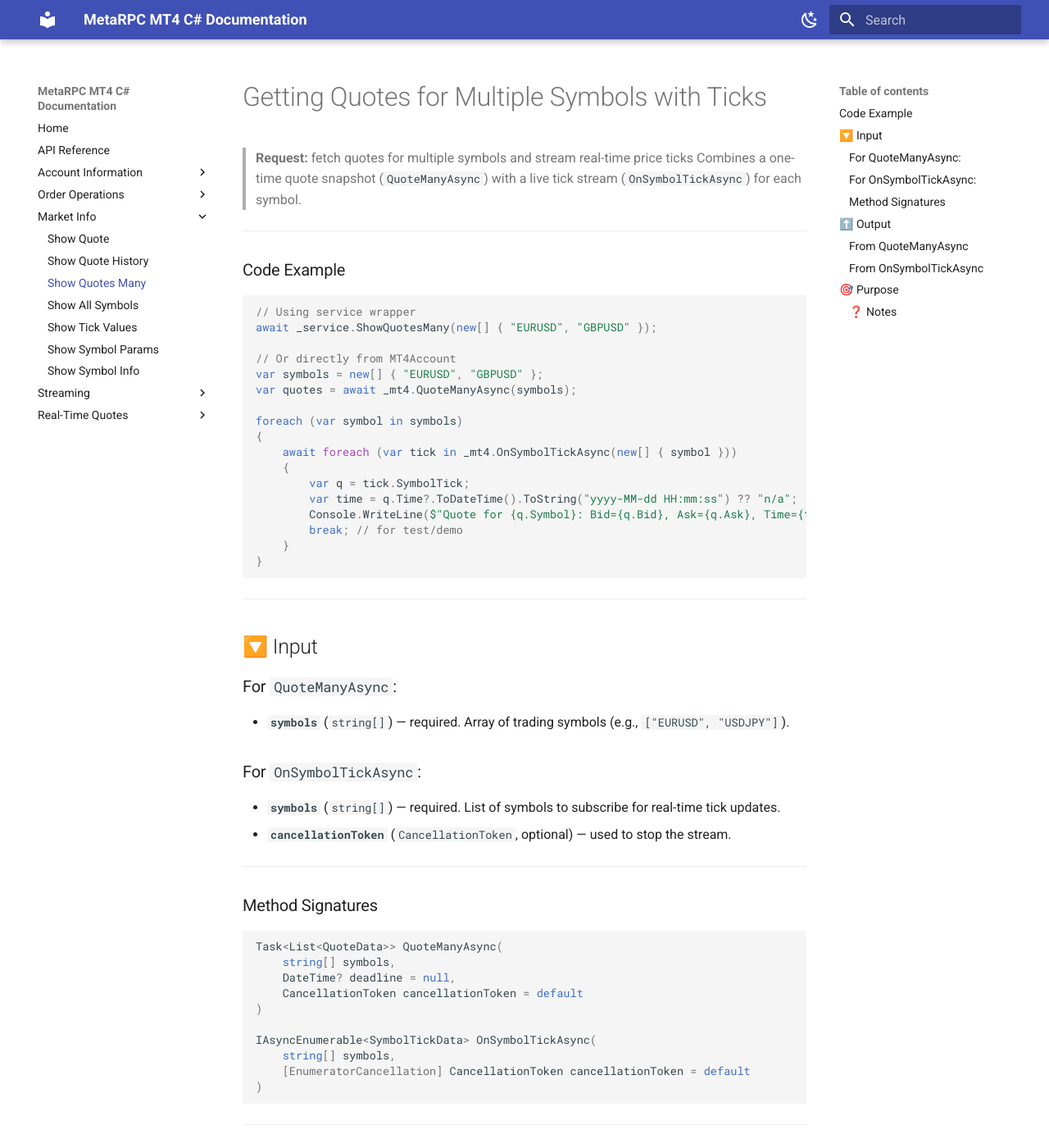
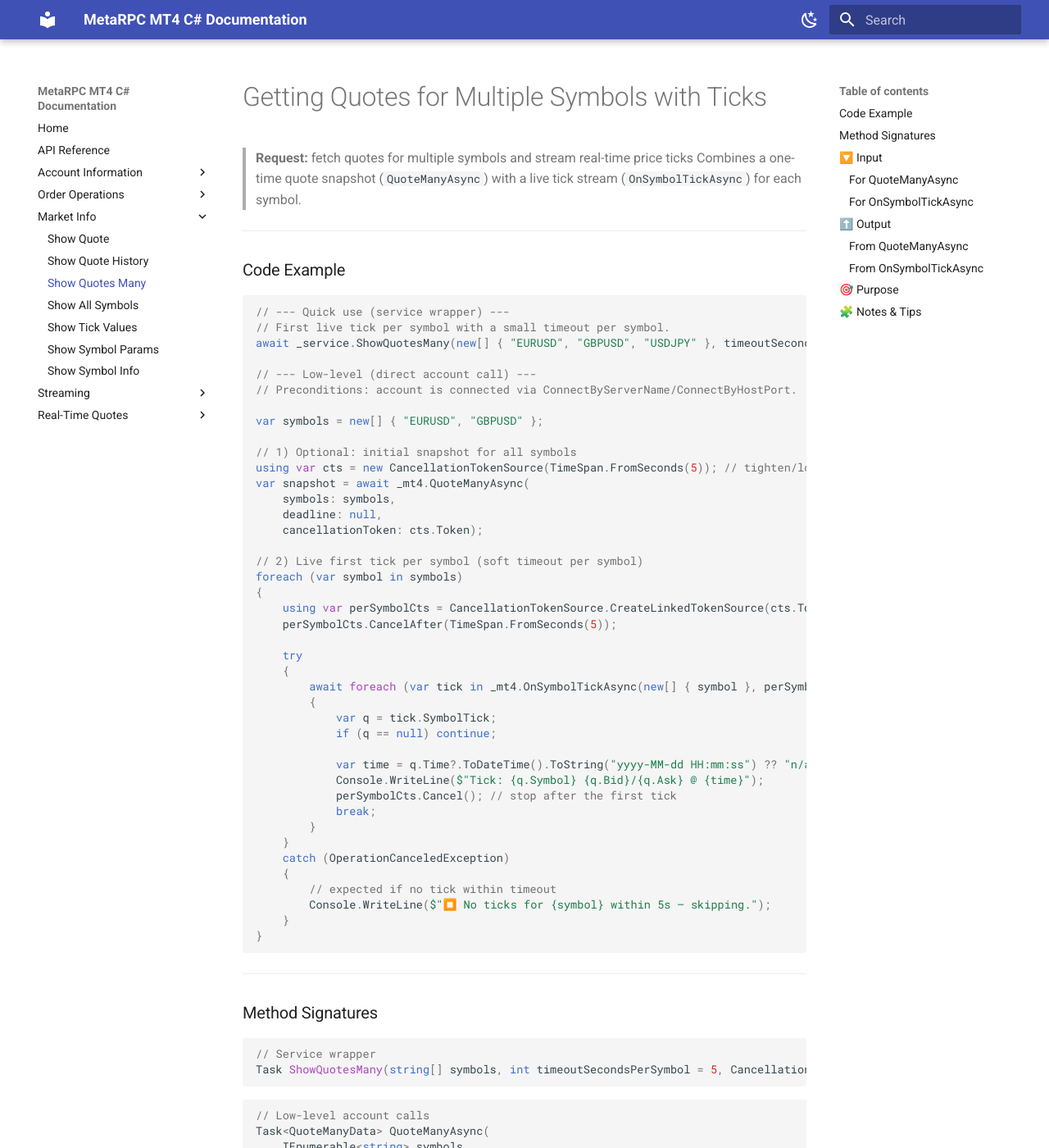
Before and after one commit to MetaRPC/CSharpMT4, an MkDocs documentation site: the page built from docs/Market Info/ShowQuotesMany.md, in a window 1280 px wide and 1400 px high. Shown: the whole window at 82% size. Built offline with MkDocs 1.6.1 and Material for MkDocs 9.7.7, drawn with Linux system fonts in a browser that asks for light colours; some of the changed text lies outside the part shown.

Commit message:
Update ShowQuotesMany.md

````diff
--- a/docs/Market Info/ShowQuotesMany.md
+++ b/docs/Market Info/ShowQuotesMany.md
@@ -8,54 +8,84 @@
 ### Code Example
 
 ```csharp
-// Using service wrapper
-await _service.ShowQuotesMany(new[] { "EURUSD", "GBPUSD" });
+// --- Quick use (service wrapper) ---
+// First live tick per symbol with a small timeout per symbol.
+await _service.ShowQuotesMany(new[] { "EURUSD", "GBPUSD", "USDJPY" }, timeoutSecondsPerSymbol: 5);
 
-// Or directly from MT4Account
+// --- Low-level (direct account call) ---
+// Preconditions: account is connected via ConnectByServerName/ConnectByHostPort.
+
 var symbols = new[] { "EURUSD", "GBPUSD" };
-var quotes = await _mt4.QuoteManyAsync(symbols);
 
+// 1) Optional: initial snapshot for all symbols
+using var cts = new CancellationTokenSource(TimeSpan.FromSeconds(5)); // tighten/loosen as you need
+var snapshot = await _mt4.QuoteManyAsync(
+    symbols: symbols,
+    deadline: null,
+    cancellationToken: cts.Token);
+
+// 2) Live first tick per symbol (soft timeout per symbol)
 foreach (var symbol in symbols)
 {
-    await foreach (var tick in _mt4.OnSymbolTickAsync(new[] { symbol }))
+    using var perSymbolCts = CancellationTokenSource.CreateLinkedTokenSource(cts.Token);
+    perSymbolCts.CancelAfter(TimeSpan.FromSeconds(5));
+
+    try
     {
-        var q = tick.SymbolTick;
-        var time = q.Time?.ToDateTime().ToString("yyyy-MM-dd HH:mm:ss") ?? "n/a";
-        Console.WriteLine($"Quote for {q.Symbol}: Bid={q.Bid}, Ask={q.Ask}, Time={time}");
-        break; // for test/demo
+        await foreach (var tick in _mt4.OnSymbolTickAsync(new[] { symbol }, perSymbolCts.Token))
+        {
+            var q = tick.SymbolTick;
+            if (q == null) continue;
+
+            var time = q.Time?.ToDateTime().ToString("yyyy-MM-dd HH:mm:ss") ?? "n/a";
+            Console.WriteLine($"Tick: {q.Symbol} {q.Bid}/{q.Ask} @ {time}");
+            perSymbolCts.Cancel(); // stop after the first tick
+            break;
+        }
+    }
+    catch (OperationCanceledException)
+    {
+        // expected if no tick within timeout
+        Console.WriteLine($"⏹️ No ticks for {symbol} within 5s — skipping.");
     }
 }
 ```
 
 ---
 
-## 🔽 Input
+### Method Signatures
 
-### For `QuoteManyAsync`:
+```csharp
+// Service wrapper
+Task ShowQuotesMany(string[] symbols, int timeoutSecondsPerSymbol = 5, CancellationToken ct = default);
+```
 
-* **`symbols`** (`string[]`) — required. Array of trading symbols (e.g., `["EURUSD", "USDJPY"]`).
+```csharp
+// Low-level account calls
+Task<QuoteManyData> QuoteManyAsync(
+    IEnumerable<string> symbols,
+    DateTime? deadline = null,
+    CancellationToken cancellationToken = default);
 
-### For `OnSymbolTickAsync`:
-
-* **`symbols`** (`string[]`) — required. List of symbols to subscribe for real-time tick updates.
-* **`cancellationToken`** (`CancellationToken`, optional) — used to stop the stream.
+IAsyncEnumerable<OnSymbolTickData> OnSymbolTickAsync(
+    IEnumerable<string> symbols,
+    [System.Runtime.CompilerServices.EnumeratorCancellation] CancellationToken cancellationToken = default);
+```
 
 ---
 
-### Method Signatures
+## 🔽 Input
 
-```csharp
-Task<List<QuoteData>> QuoteManyAsync(
-    string[] symbols,
-    DateTime? deadline = null,
-    CancellationToken cancellationToken = default
-)
+### For `QuoteManyAsync`
 
-IAsyncEnumerable<SymbolTickData> OnSymbolTickAsync(
-    string[] symbols,
-    [EnumeratorCancellation] CancellationToken cancellationToken = default
-)
-```
+* **`symbols`** (`IEnumerable<string>`) — required. Array/list of trading symbols (e.g., `{"EURUSD","USDJPY"}`).
+* **`deadline`** (`DateTime?`, optional) — optional UTC deadline for timeout.
+* **`cancellationToken`** (`CancellationToken`, optional) — token to cancel the request.
+
+### For `OnSymbolTickAsync`
+
+* **`symbols`** (`IEnumerable<string>`) — required. Symbols to subscribe for real-time ticks.
+* **`cancellationToken`** (`CancellationToken`, optional) — used to stop the stream.
 
 ---
 
@@ -63,39 +93,39 @@ IAsyncEnumerable<SymbolTickData> OnSymbolTickAsync(
 
 ### From `QuoteManyAsync`
 
-Returns `List<QuoteData>` — see single `QuoteData` structure:
+Returns **`QuoteManyData`** (container of snapshot quotes for requested symbols). Individual quote entries are of type `QuoteData` and expose:
 
-| Field    | Type     | Description       |
-| -------- | -------- | ----------------- |
-| `Bid`    | `double` | Bid price         |
-| `Ask`    | `double` | Ask price         |
-| `Spread` | `double` | Spread in points  |
-| `Time`   | `string` | UTC time of quote |
-
----
+| Field      | Type                                       | Description                             |
+| ---------- | ------------------------------------------ | --------------------------------------- |
+| `Bid`      | `double`                                   | Current bid price                       |
+| `Ask`      | `double`                                   | Current ask price                       |
+| `DateTime` | `Google.Protobuf.WellKnownTypes.Timestamp` | Server timestamp for the snapshot (UTC) |
 
 ### From `OnSymbolTickAsync`
 
-Returns a stream (`IAsyncEnumerable<SymbolTickData>`) with:
+Streams **`OnSymbolTickData`** where `SymbolTick` contains:
 
-| Field        | Type        | Description                    |
-| ------------ | ----------- | ------------------------------ |
-| `SymbolTick` | `QuoteData` | Real-time tick data for symbol |
+| Field    | Type                                       | Description                        |
+| -------- | ------------------------------------------ | ---------------------------------- |
+| `Symbol` | `string`                                   | Symbol name                        |
+| `Bid`    | `double`                                   | Current bid price                  |
+| `Ask`    | `double`                                   | Current ask price                  |
+| `Time`   | `Google.Protobuf.WellKnownTypes.Timestamp` | Server timestamp of the tick (UTC) |
 
 ---
 
 ## 🎯 Purpose
 
-This method gives you both:
+Get both a quick **snapshot** (initial prices for multiple symbols) and **live** updates via ticks. Typical uses:
 
-1. **Snapshot quote info** via `QuoteManyAsync` — useful for instant display or order validation
-2. **Live tick stream** via `OnSymbolTickAsync` — for real-time pricing, UI updates, or alerts
-
-Useful in trading dashboards, price monitors, and any interface where users watch multiple symbols simultaneously.
+* Trading dashboards and watchlists
+* Real-time price monitors and alerts
+* Preloading prices before starting live streams
 
 ---
 
-### ❓ Notes
+## 🧩 Notes & Tips
 
-* `OnSymbolTickAsync` returns an endless stream — make sure to manage cancellation.
-* You can use `.Take(1)` or manual `break;` logic for testing/demo.
+* **Endless stream.** `OnSymbolTickAsync` is an open stream. Always manage cancellation (as in the example) to stop cleanly.
+* **Per-symbol timeout.** In the wrapper we use a small per-symbol timeout to avoid hanging when a symbol is inactive.
+* **Exact names.** Use the exact symbol strings from `SymbolsAsync()` — some brokers add suffixes (e.g., `EURUSD.r`).
````
